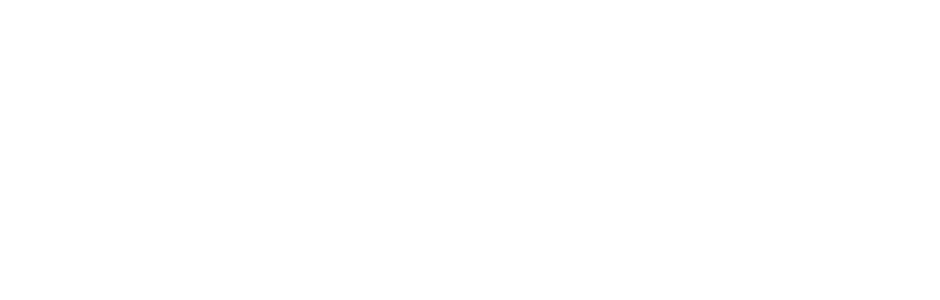
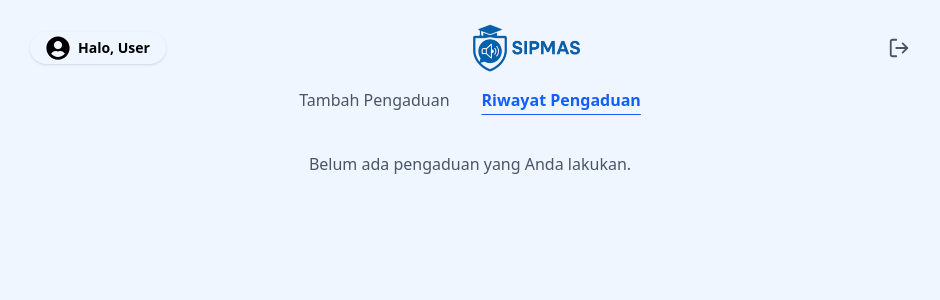
Before and after one commit to 44pip/sipmas-app, a React (Vite) app: page /riwayat in a window 1280 px wide. Before the commit this address had no page. Shown: the top 300 px of the page, without its empty margins (170-1110 px from the left). Built offline with nearby package versions, Linux system fonts and the light colour scheme; sample sign-in values are in the browser's storage.

Commit message:
riwayat pengaduan mahasiswa

```diff
--- a/src/App.jsx
+++ b/src/App.jsx
@@ -14,6 +14,7 @@
 //mahasiswa
 const MahasiswaLayout = React.lazy(() => import("./layouts/MahasiswaLayout"));
 const FormPengaduan = React.lazy(() => import("./pages/mahasiswa/FormPengaduan"));
+const Riwayat = React.lazy(() => import("./pages/mahasiswa/Riwayat"));
 
 //admin
 const AdminLayout = React.lazy(() => import("./layouts/AdminLayout"));
@@ -43,6 +44,7 @@
 
         <Route element={<MahasiswaLayout />}>
           <Route path="formPengaduan" element={<FormPengaduan />} />
+          <Route path="riwayat" element={<Riwayat />} />
         </Route>
         <Route element={<GuestLayout />}>
           <Route path="/" element={<Guest />} />
--- a/src/layouts/MahasiswaLayout.jsx
+++ b/src/layouts/MahasiswaLayout.jsx
@@ -1,21 +1,62 @@
-import { Link, Outlet, useLocation } from "react-router-dom";
+import { Link, Outlet, useLocation, useNavigate } from "react-router-dom";
+import { useEffect, useState } from "react";
+import { FiLogOut } from "react-icons/fi";
+import { FaUserCircle } from "react-icons/fa";
 
 export default function MahasiswaLayout() {
   const location = useLocation();
-  const activeClass = "text-blue-600 font-semibold underline underline-offset-8 font-lato";
-  const inactiveClass = "text-gray-600 hover:text-blue-600 font-poppins";
+  const navigate = useNavigate();
+  const [namaUser, setNamaUser] = useState("");
+
+  const activeClass = "text-blue-600 font-semibold underline underline-offset-8 font-barlow";
+  const inactiveClass = "text-gray-600 hover:text-blue-600 font-barlow";
+
+  const handleLogout = () => {
+    localStorage.removeItem("user");
+    navigate("/login");
+  };
+
+  useEffect(() => {
+    const user = JSON.parse(localStorage.getItem("user"));
+    if (!user) {
+      navigate("/login");
+    } else {
+      setNamaUser(user.nama || "User");
+    }
+  }, [navigate]);
 
   return (
     <div className="min-h-screen bg-blue-50 p-6 font-poppins">
       <div className="max-w-4xl mx-auto">
 
-        {/* Logo di atas */}
-        <div className="flex justify-center mb-4">
-          <img src="/img/logo.png" alt="Logo SIPMAS" className="h-15" />
+        {/* Header Atas */}
+        <div className="flex justify-between items-center mb-4 px-2">
+
+          {/* Profil + Nama */}
+          <div className="flex items-center space-x-2 px-4 py-1 rounded-full bg-transparent shadow-sm">
+            <FaUserCircle className="text-biru" size={24} />
+            <p className="text-sm font-semibold text-teks font-montserrat">
+              Halo, <span className="text-biru font-bold">{namaUser}</span>
+            </p>
+          </div>
+
+          {/* Logo */}
+          <div className="flex justify-center">
+            <img src="/img/logo.png" alt="Logo SIPMAS" className="h-12" />
+          </div>
+
+          {/* Logout Icon */}
+          <button
+            onClick={handleLogout}
+            className="text-gray-600 hover:text-merah transition duration-200"
+            title="Logout"
+          >
+            <FiLogOut size={22} />
+          </button>
         </div>
 
         {/* Navigasi */}
-        <div className="flex space-x-8 px-6 mb-0">
+        <div className="flex space-x-8 px-6 mb-4 justify-center">
           <Link
             to="/formPengaduan"
             className={location.pathname.includes("formPengaduan") ? activeClass : inactiveClass}
@@ -23,7 +64,7 @@
             Tambah Pengaduan
           </Link>
           <Link
-            to="/pengaduan/riwayat"
+            to="/riwayat"
             className={location.pathname.includes("riwayat") ? activeClass : inactiveClass}
           >
             Riwayat Pengaduan
--- a/src/pages/auth/Login.jsx
+++ b/src/pages/auth/Login.jsx
@@ -44,7 +44,7 @@
       if (user.role === "admin") {
         navigate("/adminDashboard");
       } else if (user.role === "mahasiswa") {
-        navigate("/mahasiswaDashboard");
+        navigate("/formPengaduan");
       } else {
         navigate("/forbidden");
       }
--- /dev/null
+++ b/src/pages/mahasiswa/Riwayat.jsx
@@ -0,0 +1,73 @@
+import React, { useState, useEffect } from "react";
+import { pengaduanAPI } from "../../services/pengaduanApi";
+import dayjs from "dayjs";
+
+export default function Riwayat() {
+  const [riwayat, setRiwayat] = useState([]);
+  const [loading, setLoading] = useState(true);
+  const user = JSON.parse(localStorage.getItem("user"));
+
+  useEffect(() => {
+    const fetchRiwayat = async () => {
+      try {
+        if (!user || !user.idUser) return;
+        const data = await pengaduanAPI.fetchByUserId(user.idUser);
+        setRiwayat(data);
+      } catch (error) {
+        console.error("Gagal mengambil riwayat:", error);
+      } finally {
+        setLoading(false);
+      }
+    };
+    fetchRiwayat();
+  }, [user]);
+
+  return (
+    <div className="min-h-screen bg-blue-50 p-6">
+      {loading ? (
+        <p className="text-center text-gray-600">Memuat data...</p>
+      ) : riwayat.length === 0 ? (
+        <p className="text-center text-gray-600">
+          Belum ada pengaduan yang Anda lakukan.
+        </p>
+      ) : (
+        <div className="bg-white shadow-lg rounded-2xl p-6">
+          <h1 className="text-2xl font-bold text-center text-blue-700 mb-6">
+            Riwayat Pengaduan Anda
+          </h1>
+          <div className="grid gap-6 sm:grid-cols-1 md:grid-cols-2 lg:grid-cols-3">
+            {riwayat.map((item) => (
+              <div
+                key={item.idPengaduan}
+                className="bg-white shadow-md rounded-xl p-5 border border-blue-400"
+              >
+                <div className="text-sm text-gray-500 mb-1">
+                  {dayjs(item.created_at).format("DD MMMM YYYY")}
+                </div>
+                <h2 className="text-lg font-bold text-blue-700 mb-2">
+                  {item.judul}
+                </h2>
+                <p className="text-sm text-gray-800 mb-3">
+                  <strong>Kategori:</strong> {item.kategori} <br />
+                  <strong>Sub-Kategori:</strong> {item.sub_kategori} <br />
+                  <strong>Jenis:</strong> {item.jenis}
+                </p>
+                <div>
+                  <span
+                    className={`inline-block px-3 py-1 rounded-full text-xs font-semibold ${
+                      item.status === "selesai"
+                        ? "bg-green-100 text-green-700"
+                        : "bg-yellow-100 text-yellow-700"
+                    }`}
+                  >
+                    Status: {item.status}
+                  </span>
+                </div>
+              </div>
+            ))}
+          </div>
+        </div>
+      )}
+    </div>
+  );
+}
--- a/src/services/pengaduanApi.js
+++ b/src/services/pengaduanApi.js
@@ -55,4 +55,11 @@
 
     return res.data;
   },
+  async fetchByUserId(idUser) {
+    const res = await axios.get(
+      `${BASE_URL}/pengaduan?idUser=eq.${idUser}&order=created_at.desc`,
+      { headers }
+    );
+    return res.data;
+  },
 };
```
